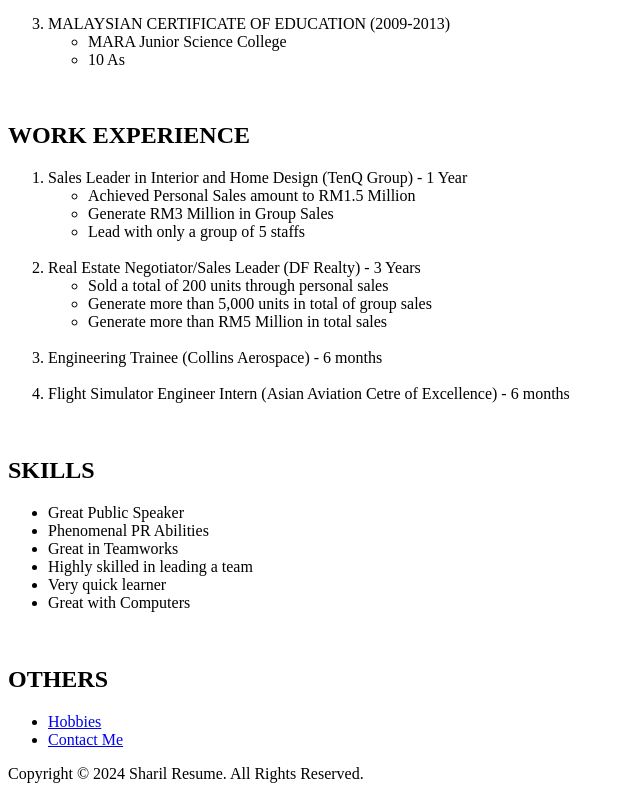
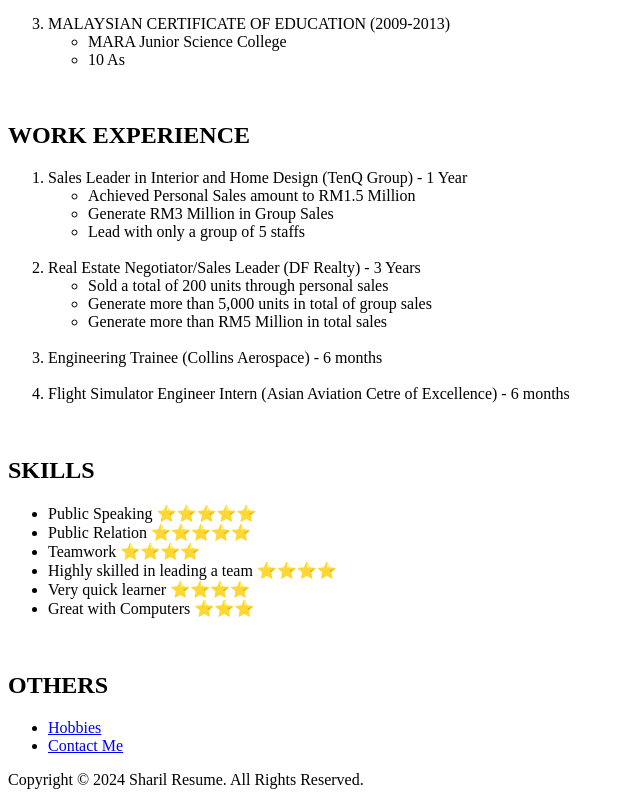
Before and after one commit to sharilhadi/Sharil-Resume, a plain HTML site: page index.html in a window 1280 px wide. Shown: the part 583-1380 px from the top of the page, without its empty margins (0-640 px from the left). Drawn offline with Linux system fonts and the light colour scheme.

Commit message:
Update index.html
added yellow star under skills section

```diff
--- a/index.html
+++ b/index.html
@@ -78,12 +78,12 @@
     <br />
     <h2>SKILLS</h2>
     <ul>
-      <li>Great Public Speaker</li>
-      <li>Phenomenal PR Abilities</li>
-      <li>Great in Teamworks</li>
-      <li>Highly skilled in leading a team</li>
-      <li>Very quick learner</li>
-      <li>Great with Computers</li>
+      <li>Public Speaking &#x2B50;&#x2B50;&#x2B50;&#x2B50;&#x2B50;</li>
+      <li>Public Relation &#x2B50;&#x2B50;&#x2B50;&#x2B50;&#x2B50;</li>
+      <li>Teamwork &#x2B50;&#x2B50;&#x2B50;&#x2B50;</li>
+      <li>Highly skilled in leading a team &#x2B50;&#x2B50;&#x2B50;&#x2B50;</li>
+      <li>Very quick learner &#x2B50;&#x2B50;&#x2B50;&#x2B50;</li>
+      <li>Great with Computers &#x2B50;&#x2B50;&#x2B50;</li>
     </ul>
     <br />
     <h2>OTHERS</h2>
```
